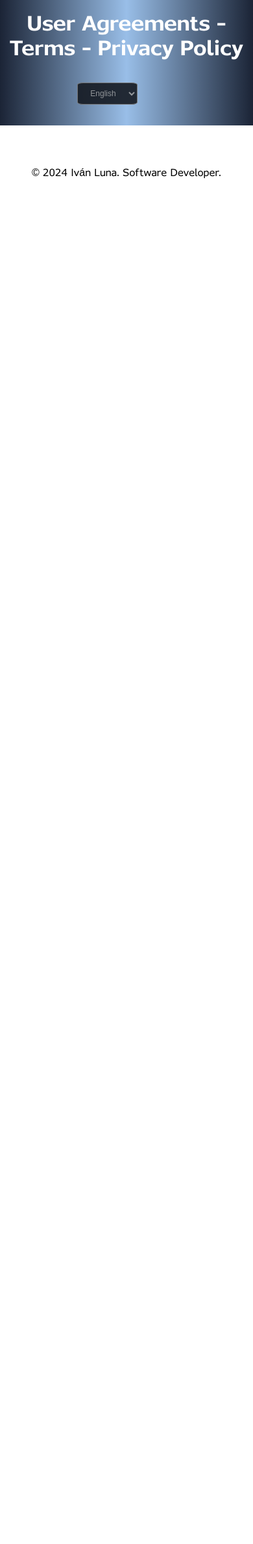
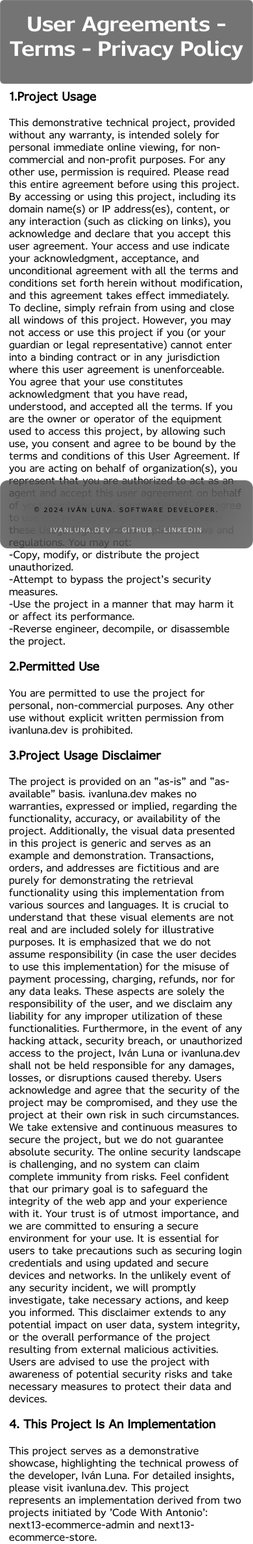
Before and after one commit to imprvhub/ecommerce-data-analysis, a Flask app: page /user_agreements.html in a window 390 px wide. Shown: the top 2376 px of the page at 65% size. Before the commit the page ends 275 px from the top, so only its background shows below. Run offline with Flask 3, Linux system fonts and the light colour scheme; data that the repository does not hold is empty.

Commit message:
feat: add new layout, pending responsive fixes

```diff
--- a/static/css/styles.css
+++ b/static/css/styles.css
@@ -1,9 +1,9 @@
 :root {
-    --primary-item: #18729f;
+    --primary-item: #e6bb76;
     --background-item: #EFEFEF;
     --gray: #D5D4D5;
     --background: transparent !important;
-    --item-non-hover: #92969A;
+    --item-non-hover: #e0e0e0;
 }
 
 .table-container,
@@ -24,6 +24,7 @@
 #c-footer {
     display: none;
 }
+
 
 .animated-background {
     width: 100%;
@@ -49,13 +50,17 @@
     animation-iteration-count: infinite;
     animation-name: placeHolderShimmer;
     animation-timing-function: linear;
-
     background: transparent;
     background-image: -webkit-gradient(linear, left center, right center, from(#ebebeb), color-stop(.2, #e1e1e1), color-stop(.4, #ebebeb), to(#ebebeb));
     background-image: -webkit-linear-gradient(left, #ebebeb 0%, #e1e1e1 20%, #ebebeb 40%, #ebebeb 100%);
     background-size: 980px 898px;
     height: 1200px;
     position: relative;
+}
+
+#dynamic-content-container {
+    margin-top: 175px;
+    margin-bottom: 130px;
 }
 
 
@@ -111,6 +116,12 @@
     font-style: normal;
 }
 
+.paragraph {
+    font-size: 10px;
+    letter-spacing: 2px;
+    text-transform: uppercase;
+}
+
 body {
     font-family: 'Verdante Sans Regular', sans-serif;
     margin: 0;
@@ -148,14 +159,18 @@ ul li a:hover {
 
 .navbar {
     overflow: hidden;
-    background-color: rgba(20, 24, 32, 0.896);
-    position: sticky;
+    position: fixed;
     top: 0;
     width: 100%;
     z-index: 1000;
     display: flex;
     flex-direction: column;
     align-items: center;
+    backdrop-filter: blur(25px) saturate(200%);
+    -webkit-backdrop-filter: blur(25px) saturate(200%);
+    background-color: rgba(24, 24, 25, 0.6);
+    border-radius: 6px;
+    border: 1px solid rgba(255, 255, 255, 0.125);
 }
 
 .navbar button {
@@ -172,8 +187,12 @@ ul li a:hover {
     top: 120px;
     right: 35px;
     text-align: center;
-    color: #92969A;
-    background-color: rgba(20, 24, 32, 0.896);
+    color: #ffffff;
+    backdrop-filter: blur(25px) saturate(200%);
+    -webkit-backdrop-filter: blur(25px) saturate(200%);
+    background-color: rgba(68, 68, 68, 0.6);
+    border-radius: 6px;
+    border: 1px solid rgba(255, 255, 255, 0.125);
     border-radius: 10%;
 }
 
@@ -488,14 +507,37 @@ body.dark-mode h2 {
 
 
 footer {
-    text-align: center;
-    margin-bottom: 20px;
-    padding: 1rem;
+    visibility: hidden;
+    position: fixed;
+    left: 0;
     bottom: 0;
     width: 100%;
-    display: flex;
-    flex-direction: column;
+    justify-content: center;
     align-items: center;
+    text-align: center;
+    backdrop-filter: blur(25px) saturate(200%);
+    -webkit-backdrop-filter: blur(25px) saturate(200%);
+    background-color: rgba(24, 24, 25, 0.6);
+    border-radius: 6px;
+    border: 1px solid rgba(255, 255, 255, 0.125);
+    padding: 20px;
+    box-sizing: border-box;
+}
+
+
+.footer-card a {
+    text-decoration: none;
+}
+
+.footer-card {
+    position: fixed;
+    left: 0;
+    bottom: 0;
+    width: 100%;
+    justify-content: center;
+    align-items: center;
+    text-align: center;
+
 }
 
 .user-agreements {
@@ -508,6 +550,8 @@ footer {
 .footer-menu {
     margin-bottom: 1rem;
 }
+
+
 
 footer ul {
     list-style: none;
@@ -525,6 +569,67 @@ footer li {
 footer p {
     margin: 0;
 }
+
+.footer-card {
+    backdrop-filter: blur(25px) saturate(200%);
+    -webkit-backdrop-filter: blur(25px) saturate(200%);
+    background-color: rgba(24, 24, 25, 0.6);
+    border-radius: 12px;
+    border: 1px solid rgba(255, 255, 255, 0.125);
+    margin-left: auto;
+    margin-right: auto;
+    margin-top: 20px;
+    max-width: 100%;
+    padding: 20px;
+    box-sizing: border-box;
+}
+
+.socials-container {
+    font-size: 10px;
+    color: rgba(255, 255, 255, 0.8);
+    letter-spacing: 2px;
+}
+
+.ivanlunadev-link,
+.ivanlunadev,
+.github-link,
+.linkedin-link {
+    text-decoration: none;
+    color: inherit;
+}
+
+
+.ivanlunadev-link:hover,
+.ivanlunadev,
+.github-link:hover,
+.linkedin-link:hover {
+    color: white;
+}
+
+
+.paragraph-link {
+    color: white;
+}
+
+
+.button-back {
+    display: inline-block;
+    padding: 10px 20px;
+    backdrop-filter: blur(25px) saturate(200%);
+    -webkit-backdrop-filter: blur(25px) saturate(200%);
+    background-color: #747475;
+    color: #fff;
+    text-decoration: none;
+    border: none;
+    border-radius: 5px;
+    cursor: pointer;
+}
+
+.button-back:hover {
+    background-color: #484848;
+    text-decoration: none;
+}
+
 
 @media screen and (max-width: 600px) {
     #footer-button {
--- a/static/js/main.js
+++ b/static/js/main.js
@@ -16,7 +16,7 @@ function fetchDynamicContent() {
 
             document.getElementById('dynamic-content-container').innerHTML = tempDiv.innerHTML;
             stopBackgroundAnimation();
-            showToggleButton()
+            showToggleButton();
             document.querySelectorAll('.table-container').forEach(element => {
                 element.style.display = 'block';
             document.getElementById('total-revenue').style.display = 'block';
@@ -32,11 +32,14 @@ function fetchDynamicContent() {
             document.getElementById('ivanlunadev').style.display = 'block';
             document.getElementById('user-agreements').style.display = 'block';
             document.getElementById('c-footer').style.display = 'block';
+            document.querySelector('footer').style.visibility = 'visible';
             document.querySelector('#dynamic-content-container .loader').style.display = 'none';
-            });
+        });
         })
         .catch(error => console.error('Error fetching dynamic content:', error));
 }
+
+
 
 function stopBackgroundAnimation() {
     const animatedElements = document.querySelectorAll('.animated-background');
@@ -179,14 +182,6 @@ function changeLanguage() {
     translatePage(selectedLanguage);
 }
 
-
-function changeLanguage() {
-    const languageDropdown = document.getElementById('languageDropdown');
-    const selectedLanguage = languageDropdown.value;
-
-    translatePage(selectedLanguage);
-}
-
 document.getElementById('languageDropdown').addEventListener('change', changeLanguage);
 
 
--- /dev/null
+++ b/static/js/misc.js
@@ -0,0 +1,7 @@
+function closeHtmlAndRedirect() {
+    window.location.href = "/";
+}
+
+document.querySelectorAll('.table-container').forEach(element => {
+    element.style.display = 'block';
+});
--- a/templates/user_agreements.html
+++ b/templates/user_agreements.html
@@ -9,15 +9,10 @@
     <title data-translate="E-Commerce Data Analysis - User Agreements">E-Commerce Data Analysis - User Agreements</title>
 </head>
 <body>
-    <div class="navbar" style="background: linear-gradient(to right, rgba(0, 10, 30, 0.896), rgba(14, 102, 200, 0.422), rgba(0, 10, 30, 0.896));">
+    <div class="navbar">
     <h1 data-translate="User Agreements - Terms - Privacy Policy">User Agreements - Terms - Privacy Policy</h1>
-        <select id="languageDropdown" onchange="changeLanguage()" style="position: static; margin-bottom: 2rem;">
-            <option value="en">English</option>
-            <option value="es">Español</option>
-            <option value="pt">Português</option>
-            <option value="de">Deutsch</option>
-        </select>
     </div>
+        <div class="wrapper" style="margin-top:120px; margin-bottom:120px;"
             <section id="user_agreements">
             <div class="table-container">
                 <h3 data-translate="1.Project Usage" >1.Project Usage</h2>
@@ -41,10 +36,14 @@
                     -Reverse engineer, decompile, or disassemble the project.
                     <br>
                 </p>
+
+
+
                 <h3 data-translate="2.Permitted Use">2.Permitted Use</h3>
                 <p data-translate="permitted_use_description">
                     You are permitted to use the project for personal, non-commercial purposes. Any other use without explicit written permission from ivanluna.dev is prohibited.
                 </p>
+
                 <h3 data-translate="3.Project Usage Disclaimer">3.Project Usage Disclaimer</h3>
                 <p data-translate="project_usage_disclaimer_description">
                     The project is provided on an “as-is” and “as-available” basis. ivanluna.dev makes no warranties, expressed or implied, regarding the functionality, accuracy, or availability of the project.
@@ -60,6 +59,7 @@
                     It is essential for users to take precautions such as securing login credentials and using updated and secure devices and networks. In the unlikely event of any security incident, we will promptly investigate, take necessary actions, and keep you informed.
 
                     This disclaimer extends to any potential impact on user data, system integrity, or the overall performance of the project resulting from external malicious activities. Users are advised to use the project with awareness of potential security risks and take necessary measures to protect their data and devices.
+
                 </p>
                 <h3  data-translate="4.This Project Is An Implementation">4. This Project Is An Implementation</h3>
                 <div data-translate="impl">
@@ -71,8 +71,11 @@
                     <a href="https://github.com/antonioerdeljac/next13-ecommerce-store" target="_blank">next13-ecommerce-store</a>.
                 </p>
                 <p>The data used in this project is not directly sourced from Antonio's projects. Instead, Antonio's projects serve as the foundation for this implementation. Specifically, we utilize data generated by Iván Luna based on Antonio's base projects. It's crucial to highlight that the data obtained through Clerk authentication or the Planet Scale database, along with other analyzed data, is from personal nature and does not influence Antonio's projects or the data of any external entity or individual, except for Iván Luna.</p>
+
                 <p><strong>Technical Specification:</strong> This project intricately relies on the foundational projects by Antonio, 'ecommerce-admin,' and 'ecommerce-store.' Its seamless functionality is made possible through the utilization of these projects, with the user initiating the process by cloning the repositories of 'ecommerce-admin' and 'ecommerce-store.'</p>
+
                 <p>In the 'ecommerce-admin' instance, the user crafts their store, and 'ecommerce-store' serves as the client interface for customers. The project's core functionality depends on retrieving data from the user who created the store and the orders received by that store. Notably, this project deals exclusively with user-specific data, ensuring it doesn't involve general data, external entities, or individuals.</p>
+
                 <p>From a technical standpoint, user account creation and store establishment in 'ecommerce-admin' results in data storage in the Clerk database. Similarly, Planet Scale stores data related to products, stores, and orders received by store managers. It is crucial to clarify that while the implementation doesn't address general aspects—for instance or access external store data, the user can perform retrieval operations. Through this implementation, users can access comprehensive data, including all store managers, stores, products, received orders, and comparative information such as charts and analyses.</p>
                 <p><em>Disclaimer:</em> The developer does not assume responsibility for any misinterpretation of the project's objectives or misuse of the data. Users are strongly encouraged to accurately comprehend the intended purpose of the project. The implementation places the sole responsibility on the user to use it responsibly. We disclaim any liability for improper use or misinterpretation of this implementation.</p>
                 <p>Gratitude is extended to Code With Antonio for providing the inspiration, and I cordially invite you to explore the comprehensive tutorial crafted by Antonio illustrating the construction of a full-stack e-commerce system with a dashboard and CMS using Next.js, which were the foundation of this project: <a href="https://www.codewithantonio.com/projects/ecommerce" target="_blank">Code With Antonio Tutorial</a>.</p>
@@ -82,15 +85,19 @@
                     ivanluna.dev may collect and store certain information about your usage of the project. This may include but is not limited to, non-personal information such as device type, browser type, and usage patterns. Our Privacy Policy (see Section 8) outlines how this information is handled.
                 </p>
 
+
+
                 <h3 data-translate="6.Modifications and Termination">6.Modifications and Termination</h3>
                 <p data-translate="modifications_termination_description">
                     ivanluna.dev reserves the right to modify, suspend, or terminate the project at any time without prior notice.
                 </p>
 
+
                 <h3 data-translate="7.Limitation of Liability">7.Limitation of Liability</h3>
                 <p data-translate="limitation_of_liability_description">
                     Iván Luna or ivanluna.dev shall not be liable for any direct, indirect, incidental, special, or consequential damages resulting from the use or inability to use the project.
                 </p>
+
 
                 <h3 data-translate="8.Privacy Policy">8.Privacy Policy</h3>
                 <p data-translate="privacy_policy_description">
@@ -101,21 +108,40 @@
                     In addition to our own, we may utilize third-party cookies for reporting project usage statistics, delivering advertisements, etc. If you wish to delete or refuse cookies, consult your browser’s help pages. Note that such actions may limit features, preference storage, and page display. For popular browsers such as Google Chrome, Internet Explorer, Mozilla Firefox, and Safari, specific instructions can be found on their respective support pages. Explore allaboutcookies.org and networkadvertising.org Initiative for comprehensive insights.
                 </p>
 
+
+
                 <h3 data-translate="9.Contact">9.Contact</h3>
                 <p data-translate="contact_description">
                     For any inquiries or concerns regarding these user agreement, terms and conditions or privacy policies, please contact us at contact@ivanluna.dev.
                 </p>
             </div>
+            <a href="#" onclick="closeHtmlAndRedirect();" class="button-back" data-translate="Back">Back</a>
+        </div>
+
+
         </section>
-        <footer>
-            <div class="footer-menu">
-                <ul>
-                    <button data-translate="Back" id="close-button" onclick="closeHtmlAndRedirect();">Back</button>
-                </ul>
+        <div class="footer-card">
+            <br>
+
+            <div class="paragraph">
+                © 2024 Iván Luna. Software Developer.
             </div>
-            <p data-translate="© 2024 Iván Luna. Software Developer.">© 2024 Iván Luna. Software Developer.</p>
-        </footer>
-        <script src="{{ url_for('static', filename='js/main.js') }}"></script>
+            <br>
+            <div id="socialsContainer" class="socials-container">
+                <a class=ivanlunadev-link href="https://ivanluna.dev" target="_blank" rel="noopener noreferrer">
+                    IVANLUNA.DEV
+                </a>
+                <label>-</label>
+                <a class=github-link href="https://github.com/imprvhub" target="_blank" rel="noopener noreferrer">
+                    GITHUB
+                </a>
+                <label>-</label>
+                <a class=linkedin-link href="https://linkedin.com/in/ivanluna-dev" target="_blank" rel="noopener noreferrer">
+                    LINKEDIN
+                </a>
+            </div>
+        </div>
+        <script src="{{ url_for('static', filename='js/misc.js') }}"></script>
         <script src="{{ url_for('static', filename='js/translations.js') }}"></script>
 </body>
 </html>
```
Also changed, not shown: templates/user_orders.html (+16 -7 lines). Lines whose indentation alone changed are shown as unchanged.
